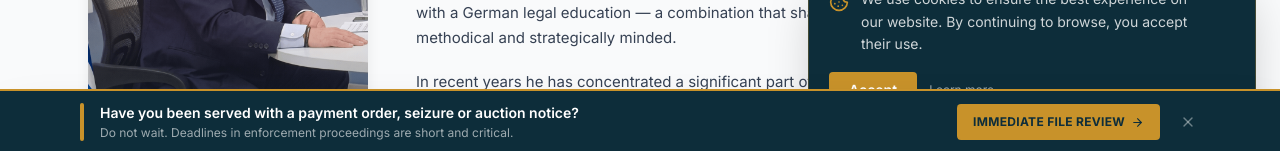
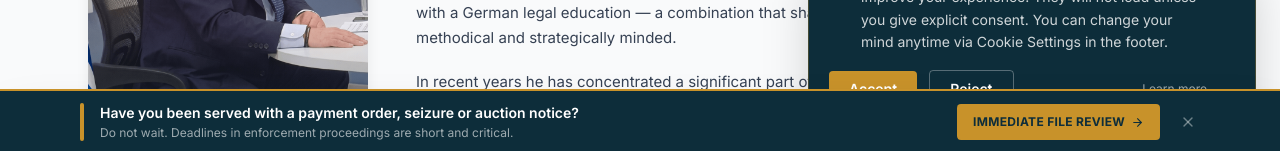
Before and after one commit to theobean/law-firm-site, a Next.js app: page /en/about in a window 1280 px wide. Shown: the part 647-798 px from the top of the page. Built offline with nearby package versions, Linux system fonts and the light colour scheme; no server answers.

Commit message:
Make cookie banner GDPR-compliant: add Reject button, fix dark-pattern X, add Cookie Settings link in footer

```diff
--- a/src/components/CookieBanner.tsx
+++ b/src/components/CookieBanner.tsx
@@ -7,6 +7,7 @@ import { Cookie, X } from "lucide-react";
 
 const STORAGE_KEY = "cookieConsent";
 const GA_ID = "G-TE25ZYG8WM";
+const REOPEN_EVENT = "cookie-banner:reopen";
 
 declare global {
   interface Window {
@@ -20,7 +21,6 @@ function loadGoogleAnalytics() {
   if (typeof window === "undefined") return;
   if (document.getElementById("ga-script-src")) return;
 
-  // 1. Setup dataLayer and gtag function BEFORE loading script
   window.dataLayer = window.dataLayer || [];
   window.gtag = function gtag() {
     // eslint-disable-next-line prefer-rest-params
@@ -29,12 +29,25 @@ function loadGoogleAnalytics() {
   window.gtag("js", new Date());
   window.gtag("config", GA_ID);
 
-  // 2. Load the gtag.js script
   const script = document.createElement("script");
   script.id = "ga-script-src";
   script.async = true;
   script.src = `https://www.googletagmanager.com/gtag/js?id=${GA_ID}`;
   document.head.appendChild(script);
+}
+
+function purgeAnalyticsCookies() {
+  if (typeof document === "undefined") return;
+  const host = window.location.hostname;
+  const rootDomain = host.split(".").slice(-2).join(".");
+  document.cookie.split(";").forEach((c) => {
+    const name = c.split("=")[0].trim();
+    if (name.startsWith("_ga") || name === "_gid" || name === "_gat") {
+      document.cookie = `${name}=; expires=Thu, 01 Jan 1970 00:00:00 GMT; path=/`;
+      document.cookie = `${name}=; expires=Thu, 01 Jan 1970 00:00:00 GMT; path=/; domain=${host}`;
+      document.cookie = `${name}=; expires=Thu, 01 Jan 1970 00:00:00 GMT; path=/; domain=.${rootDomain}`;
+    }
+  });
 }
 
 export default function CookieBanner() {
@@ -50,12 +63,27 @@ export default function CookieBanner() {
     } else if (consent === "accepted") {
       loadGoogleAnalytics();
     }
+
+    const onReopen = () => setVisible(true);
+    window.addEventListener(REOPEN_EVENT, onReopen);
+    return () => window.removeEventListener(REOPEN_EVENT, onReopen);
   }, []);
 
   function accept() {
     localStorage.setItem(STORAGE_KEY, "accepted");
     setVisible(false);
     loadGoogleAnalytics();
+  }
+
+  function reject() {
+    localStorage.setItem(STORAGE_KEY, "rejected");
+    setVisible(false);
+    purgeAnalyticsCookies();
+  }
+
+  function close() {
+    // Close without making a decision — banner returns on next visit.
+    setVisible(false);
   }
 
   if (!visible) return null;
@@ -65,7 +93,7 @@ export default function CookieBanner() {
       <div className="absolute top-0 left-0 w-full h-1 bg-accent" />
       <div className="p-5 pr-12 relative">
         <button
-          onClick={accept}
+          onClick={close}
           aria-label="Close"
           className="absolute top-3 right-3 text-white/50 hover:text-white"
         >
@@ -82,9 +110,15 @@ export default function CookieBanner() {
           >
             {t("accept")}
           </button>
+          <button
+            onClick={reject}
+            className="border border-white/30 hover:border-white/60 text-white text-sm font-semibold px-5 py-2 rounded-sm transition-colors"
+          >
+            {t("reject")}
+          </button>
           <Link
             href={`/${locale}/privacy`}
-            className="text-white/60 hover:text-accent text-xs underline"
+            className="text-white/60 hover:text-accent text-xs underline ml-auto"
           >
             {t("learnMore")}
           </Link>
@@ -93,3 +127,8 @@ export default function CookieBanner() {
     </div>
   );
 }
+
+export function openCookieSettings() {
+  if (typeof window === "undefined") return;
+  window.dispatchEvent(new Event(REOPEN_EVENT));
+}
--- a/src/components/Footer.tsx
+++ b/src/components/Footer.tsx
@@ -1,6 +1,9 @@
+"use client";
+
 import { useTranslations, useLocale } from "next-intl";
 import Link from "next/link";
 import { Scale, MapPin, Phone, Mail, Clock, ChevronRight } from "lucide-react";
+import { openCookieSettings } from "./CookieBanner";
 
 export default function Footer() {
   const t = useTranslations();
@@ -143,6 +146,7 @@ export default function Footer() {
           <div className="flex gap-4">
             <Link href={`/${locale}/privacy`} className="hover:text-accent transition-colors">{t("footer.privacy")}</Link>
             <Link href={`/${locale}/terms`} className="hover:text-accent transition-colors">{t("footer.terms")}</Link>
+            <button onClick={openCookieSettings} className="hover:text-accent transition-colors">{t("cookies.settings")}</button>
           </div>
         </div>
       </div>
```
Also changed, not shown: messages/de.json, messages/el.json, messages/en.json.
